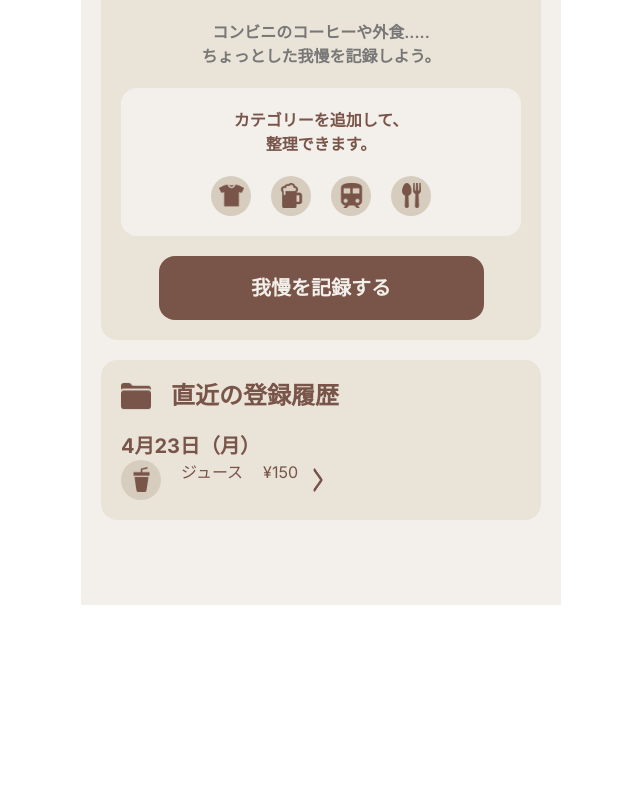
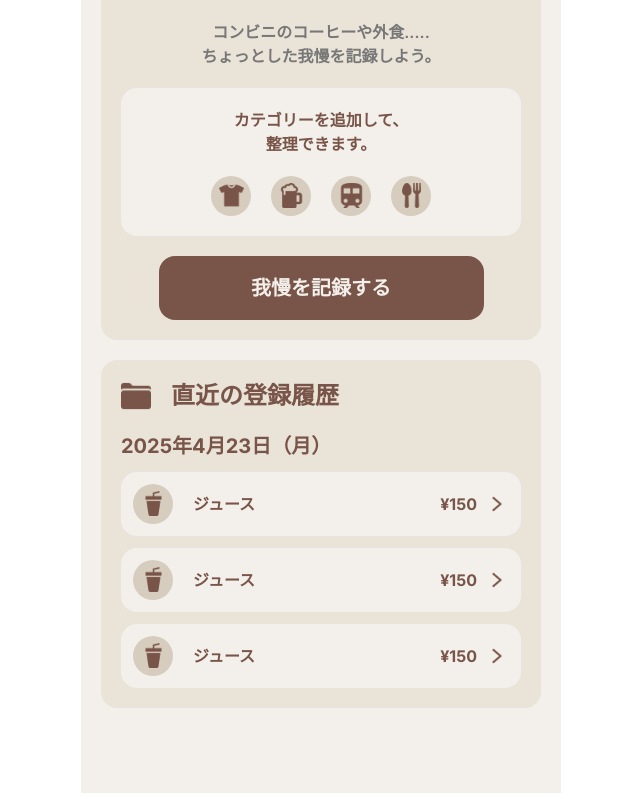
Before and after one commit to Naoya-0213/money-mindful, a Next.js app: page /money-mindful/home in a window 1280 px wide. Shown: the part 1212-2005 px from the top of the page, without its empty margins (319-959 px from the left). Before the commit the page ends 1817 px from the top, so only its background shows below. Built offline with nearby package versions, Linux system fonts and the light colour scheme.

Commit message:
直近履歴UI完成

```diff
--- a/src/app/components/log/LogGroupByDate.tsx
+++ b/src/app/components/log/LogGroupByDate.tsx
@@ -5,10 +5,12 @@ import LogItemCard from "./LogItemCard";
 
 const LogGroupByDate = () => {
   return (
-    <div className="">
+    <div className="flex flex-col gap-3">
       <div>
-        <h3 className="text-xl font-bold">4月23日（月）</h3>
+        <h3 className="text-xl font-bold">2025年4月23日（月）</h3>
       </div>
+      <LogItemCard />
+      <LogItemCard />
       <LogItemCard />
     </div>
   );
--- a/src/app/components/log/LogItemCard.tsx
+++ b/src/app/components/log/LogItemCard.tsx
@@ -4,20 +4,22 @@ import CategoryIcon from "../category/category-icon/CategoryIcon";
 
 const LogItemCard = () => {
   return (
-    <div className="flex gap-5">
+    <div className="flex w-full items-center justify-between rounded-2xl bg-[#F3F0EB] p-3">
+      <div className="flex items-center gap-5">
         {/* アイコン */}
         <div>
           <CategoryIcon name="drink" alt="飲み物アイコン" />
         </div>
+        {/* タイトル */}
+        <div className="font-bold">ジュース</div>
+      </div>
 
-      {/* タイトル */}
-      <div>ジュース</div>
-
-      <div className="flex gap-2">
+      <div className="flex items-center gap-2">
         {/* 金額 */}
-        <div>¥150</div>
+        <div className="font-bold">¥150</div>
 
         {/* 詳細誘導ボタン */}
+        <div>
           <Image
             src="/icon/arrow/next-icon.png"
             alt="矢印"
@@ -26,6 +28,7 @@ const LogItemCard = () => {
           />
         </div>
       </div>
+    </div>
   );
 };
 
--- a/src/app/components/log/RecentLogs.tsx
+++ b/src/app/components/log/RecentLogs.tsx
@@ -12,6 +12,7 @@ const RecentLogs = () => {
         label="履歴icon"
         title="直近の登録履歴"
       >
+        {/* 履歴 */}
         <LogGroupByDate />
       </SectionCard>
     </div>
```
Lines whose indentation alone changed are shown as unchanged.
